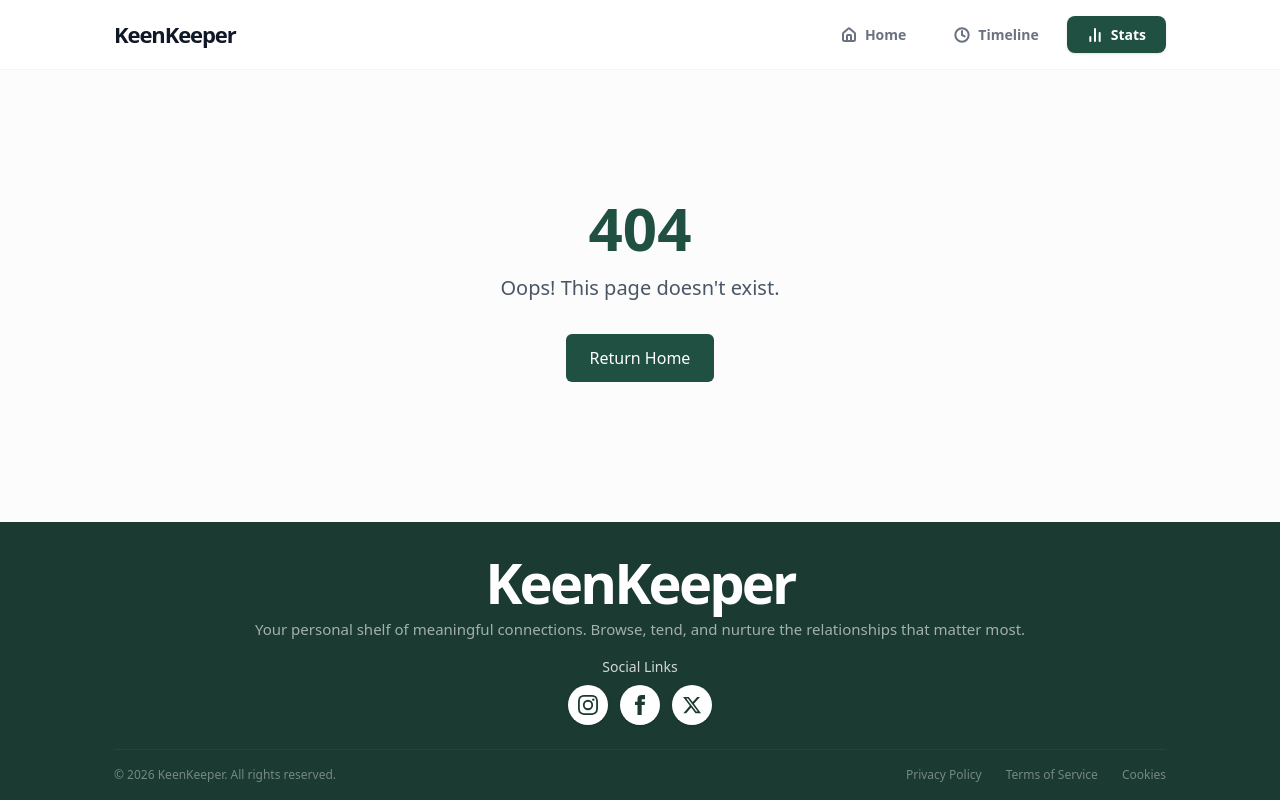
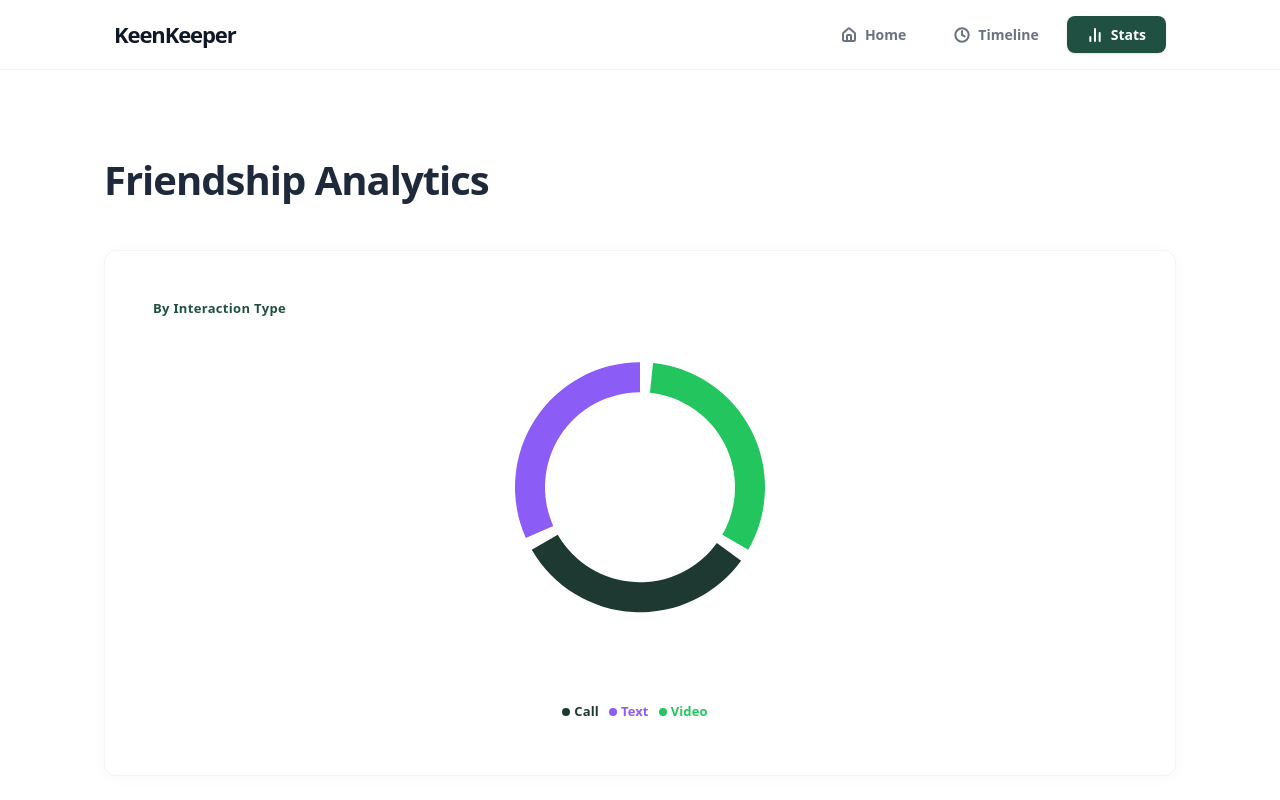
Before and after one commit to mominshaikhdev/Nextjs-KeenKeeper, a Next.js app: page /stats in a window 1280 px wide. Before the commit this address had no page. Shown: the top 800 px of the page. Built offline with nearby package versions, Linux system fonts and the light colour scheme.

Commit message:
adding stats page

```diff
--- /dev/null
+++ b/app/stats/page.jsx
@@ -0,0 +1,82 @@
+"use client";
+import { useAppContext } from "@/context/AppContext";
+import { PieChart, Pie, Cell, ResponsiveContainer, Legend } from "recharts";
+import { Home, Clock3, BarChart3 } from "lucide-react";
+
+export default function Stats() {
+  const { timeline } = useAppContext();
+
+  // Calculate stats dynamically from context
+  const stats = timeline.reduce(
+    (acc, curr) => {
+      if (["Call", "Text", "Video"].includes(curr.type)) {
+        acc[curr.type] = (acc[curr.type] || 0) + 1;
+      }
+      return acc;
+    },
+    { Call: 0, Text: 0, Video: 0 },
+  );
+
+  const data = [
+    { name: "Text", value: stats.Text || 1 },
+    { name: "Call", value: stats.Call || 1 },
+    { name: "Video", value: stats.Video || 1 },
+  ];
+
+  const COLORS = ["#8b5cf6", "#1e3932", "#22c55e"];
+
+  return (
+    <div className="min-h-screen flex flex-col bg-white">
+      {/* Main Content */}
+      <main className="flex-grow max-w-6xl mx-auto w-full px-10 py-20">
+        <h1 className="text-[40px] font-bold text-[#1e293b] mb-10 tracking-tight">
+          Friendship Analytics
+        </h1>
+
+        <div className="bg-white p-12 rounded-xl shadow-[0_2px_20px_-5px_rgba(0,0,0,0.05)] border border-slate-100 min-h-[500px]">
+          <h3 className="font-bold text-[#205041] mb-2 text-[13px] tracking-wide">
+            By Interaction Type
+          </h3>
+
+          <div className="h-[400px] w-full flex justify-center items-center">
+            <ResponsiveContainer width="100%" height="100%">
+              <PieChart>
+                <Pie
+                  data={data}
+                  innerRadius={95}
+                  outerRadius={125}
+                  paddingAngle={6}
+                  dataKey="value"
+                  stroke="none"
+                  startAngle={90}
+                  endAngle={450}
+                >
+                  {data.map((entry, index) => (
+                    <Cell
+                      key={`cell-${index}`}
+                      fill={COLORS[index % COLORS.length]}
+                    />
+                  ))}
+                </Pie>
+
+                <Legend
+                  verticalAlign="bottom"
+                  align="center"
+                  iconType="circle"
+                  iconSize={8}
+                  wrapperStyle={{
+                    paddingTop: "60px",
+                    fontSize: "13px",
+                    fontWeight: "700",
+                    color: "#475569",
+                    letterSpacing: "0.01em",
+                  }}
+                />
+              </PieChart>
+            </ResponsiveContainer>
+          </div>
+        </div>
+      </main>
+    </div>
+  );
+}
```
